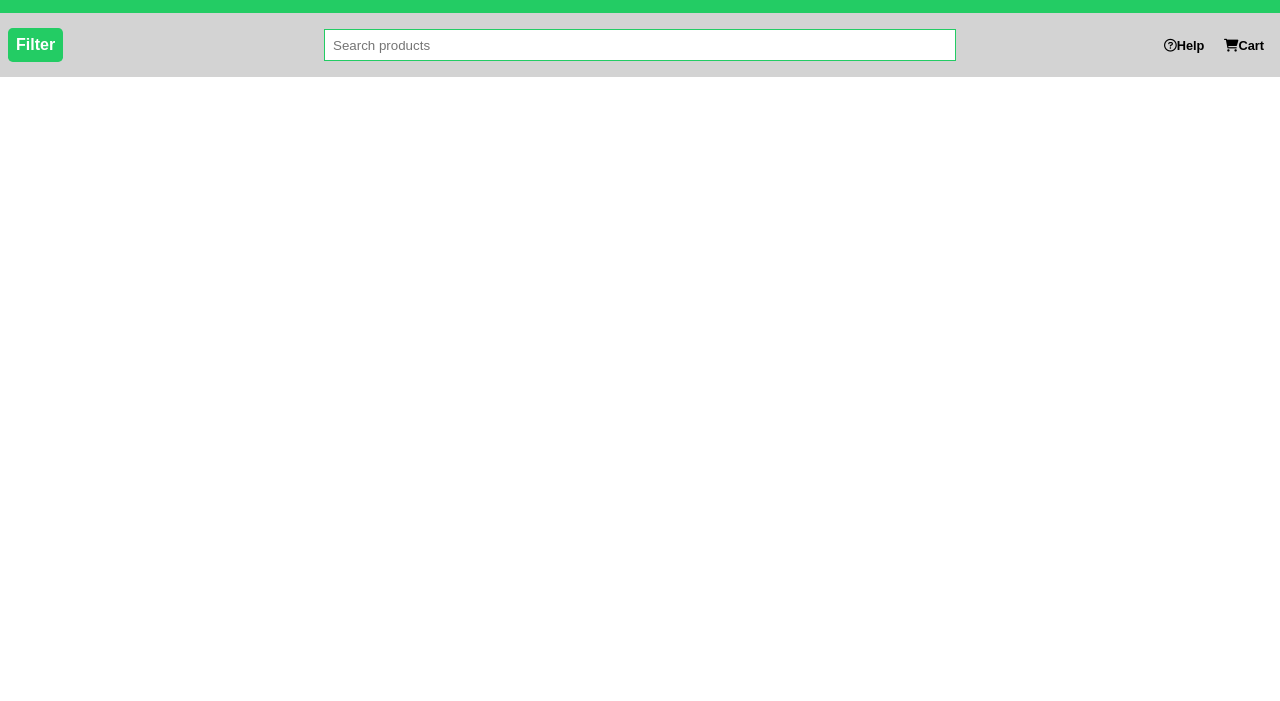
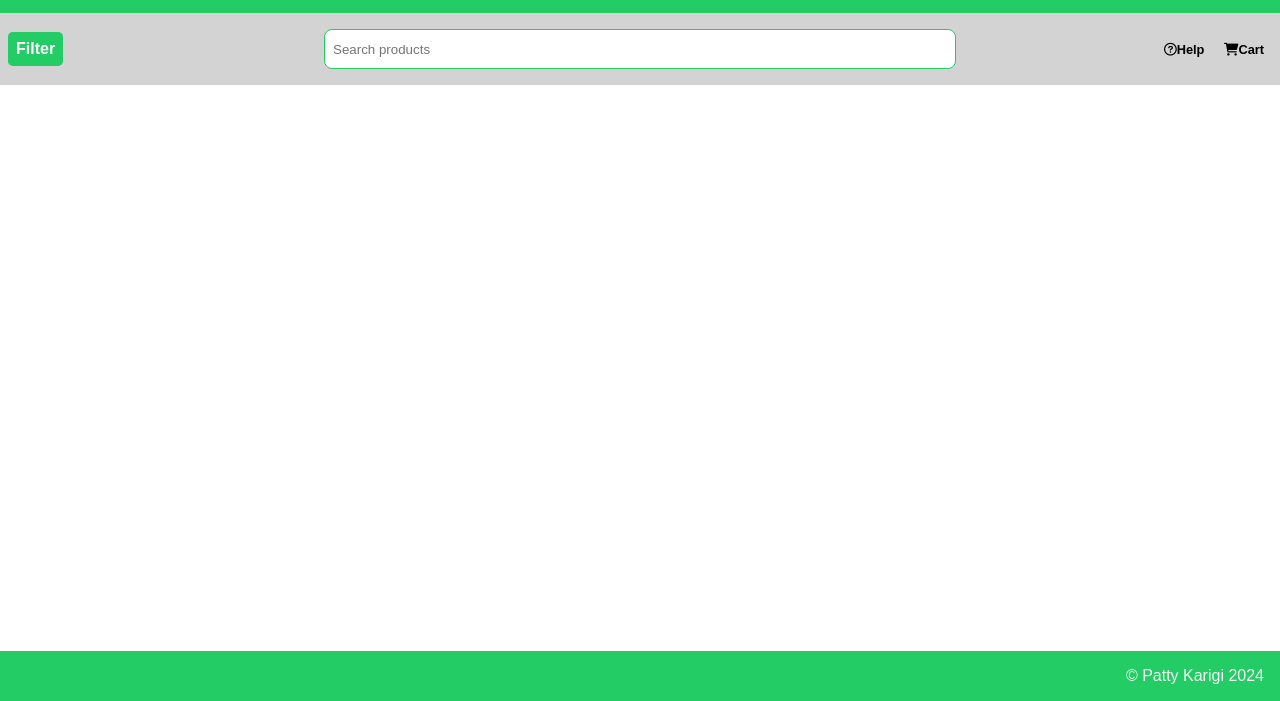
Before and after one commit to Karigi/EMIntelli-redo, a plain HTML site: page index.html in a window 1280 px wide. Shown: the part 99-800 px from the top of the page. Drawn offline with Linux system fonts and the light colour scheme.

Commit message:
Fourth commit

```diff
--- a/index-assets/index.css
+++ b/index-assets/index.css
@@ -92,9 +92,10 @@ header {
 
 #search-bar input {
     width: 100%;
-    height: 2rem;
+    height: 2.5rem;
     border: 1px solid rgb(35, 204, 100);
     padding: 0.5rem;
+    border-radius: 0.5rem;
 }
 
 .cart-help {
@@ -106,6 +107,22 @@ header {
     margin: 0 0.5rem;
     font-size: 0.8rem;
 }
+
+footer{
+    position: absolute;
+    bottom: 0;
+    right: 0;
+    width: 100%;
+    text-align: right;
+    padding: 1rem;
+    background-color: rgb(35, 204, 100);
+    color: whitesmoke;
+}
+
+footer p {
+
+}
+
 
 /* Responsive adjustments for smaller screens */
 @media (max-width: 768px) {
@@ -126,4 +143,5 @@ header {
         flex: 1 1 100%; /* Makes search bar span full width */
         margin-bottom: 1rem;
     }
+
 }
--- a/index.html
+++ b/index.html
@@ -47,6 +47,10 @@
         </div>
     </main>
 
+    <footer>
+        <p>&copy; Patty Karigi 2024</p>
+    </footer>
+
 
     <script src="./index-assets/index.js"></script>
 </body>
```
